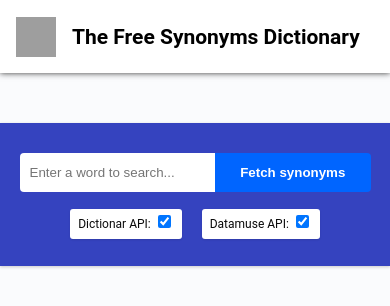
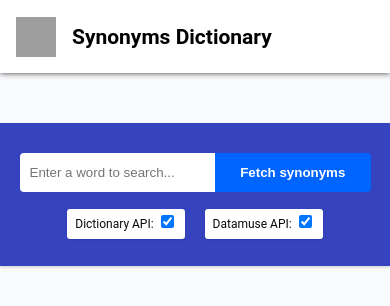
Before and after one commit to shilpavenkatesh/learnjs, a React (Create React App) app: page / in a window 390 px wide. Shown: the top 306 px of the page. Built offline with nearby package versions, Linux system fonts and the light colour scheme; grey boxes are pictures that could not be loaded.

Commit message:
added mobile responsive

```diff
--- a/src/App.js
+++ b/src/App.js
@@ -101,7 +101,7 @@ function SynomousFetching() {
           width="40px"
           height="40px"
         />
-        <h2>The Free Synonyms Dictionary</h2>
+        <h2>Synonyms Dictionary</h2>
       </div>
       <div className="error">{error}</div>
 
@@ -129,7 +129,7 @@ function SynomousFetching() {
         </div>
         <div className="inputwrap">
           <label>
-            Dictionar API:{" "}
+            Dictionary API:{" "}
             <input
               type="checkbox"
               checked={dictionaryapicheck}
```
